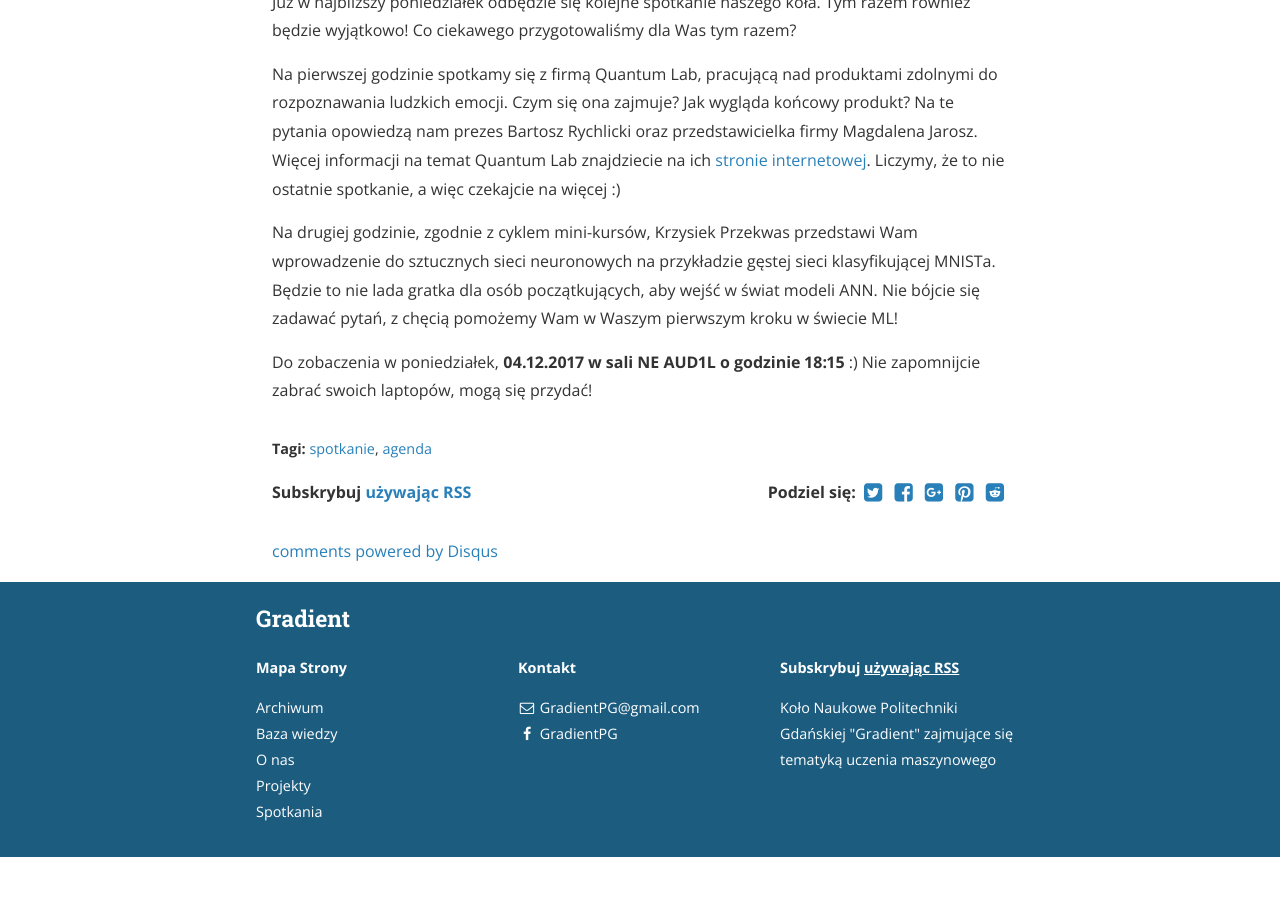
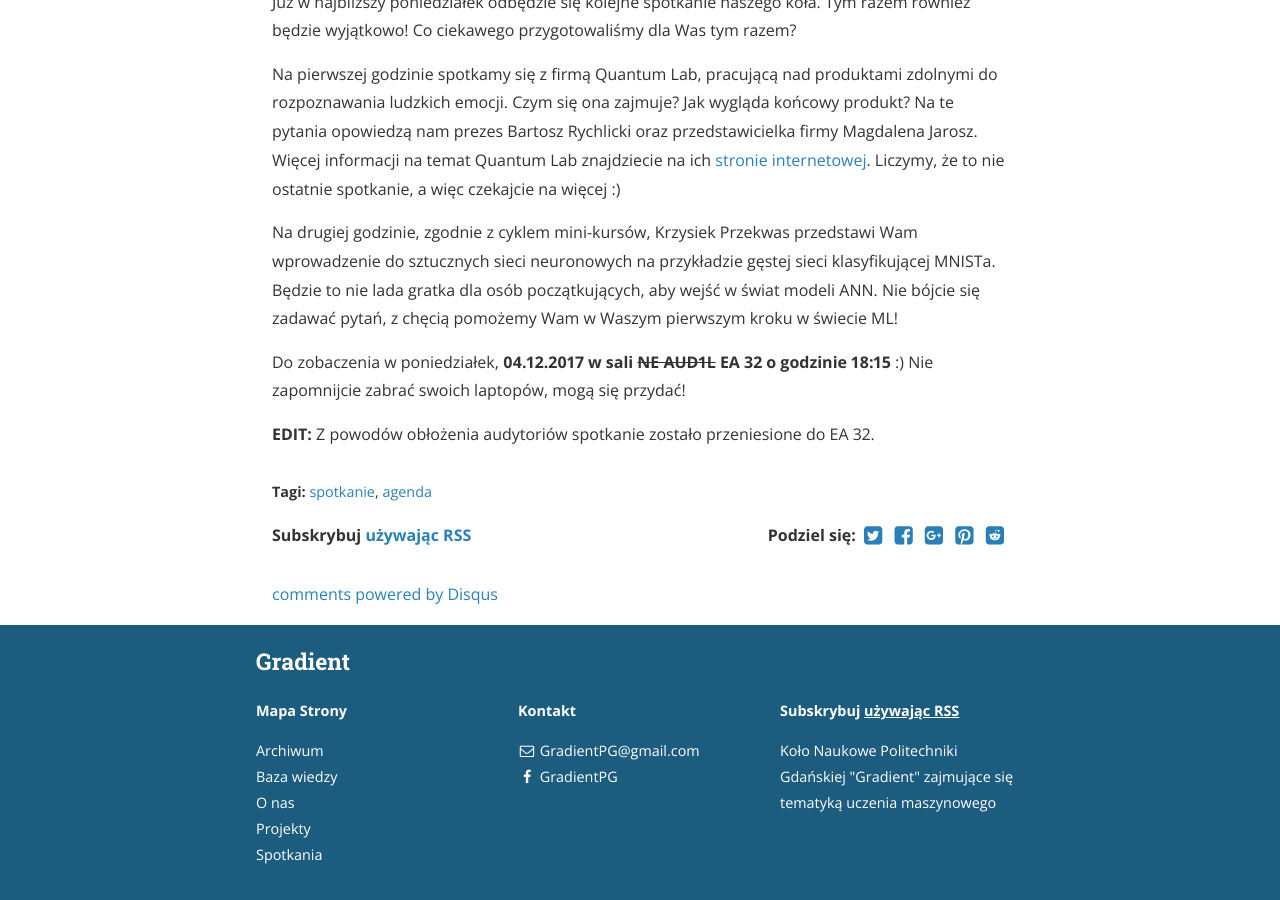
Before and after one commit to jpowie01/GradientPG, a Jekyll site: the page built from _posts/posts/2017-11-29-spotkanie-specjalne-quantumlab.markdown, in a window 1280 px wide and 900 px high, scrolled down 618 px. Built offline with Jekyll 4.4.1, drawn with Linux system fonts in a browser that asks for light colours; nearby versions of some CDN libraries; comment, search, counter and statistics services are not loaded; before the commit the page ends 1475 px from its top, so only the background shows below that.

Commit message:
Zmiana sali na spotkanie z Quantum Lab

```diff
--- a/_posts/posts/2017-11-29-spotkanie-specjalne-quantumlab.markdown
+++ b/_posts/posts/2017-11-29-spotkanie-specjalne-quantumlab.markdown
@@ -16,4 +16,6 @@ Na pierwszej godzinie spotkamy się z firmą Quantum Lab, pracującą nad produk
 
 Na drugiej godzinie, zgodnie z cyklem mini-kursów, Krzysiek Przekwas przedstawi Wam wprowadzenie do sztucznych sieci neuronowych na przykładzie gęstej sieci klasyfikującej MNISTa. Będzie to nie lada gratka dla osób początkujących, aby wejść w świat modeli ANN. Nie bójcie się zadawać pytań, z chęcią pomożemy Wam w Waszym pierwszym kroku w świecie ML!
 
-Do zobaczenia w poniedziałek, **04.12.2017 w sali NE AUD1L o godzinie 18:15** :) Nie zapomnijcie zabrać swoich laptopów, mogą się przydać!
+Do zobaczenia w poniedziałek, **04.12.2017 w sali ~~NE AUD1L~~ EA 32 o godzinie 18:15** :) Nie zapomnijcie zabrać swoich laptopów, mogą się przydać!
+
+**EDIT:** Z powodów obłożenia audytoriów spotkanie zostało przeniesione do EA 32.
```
